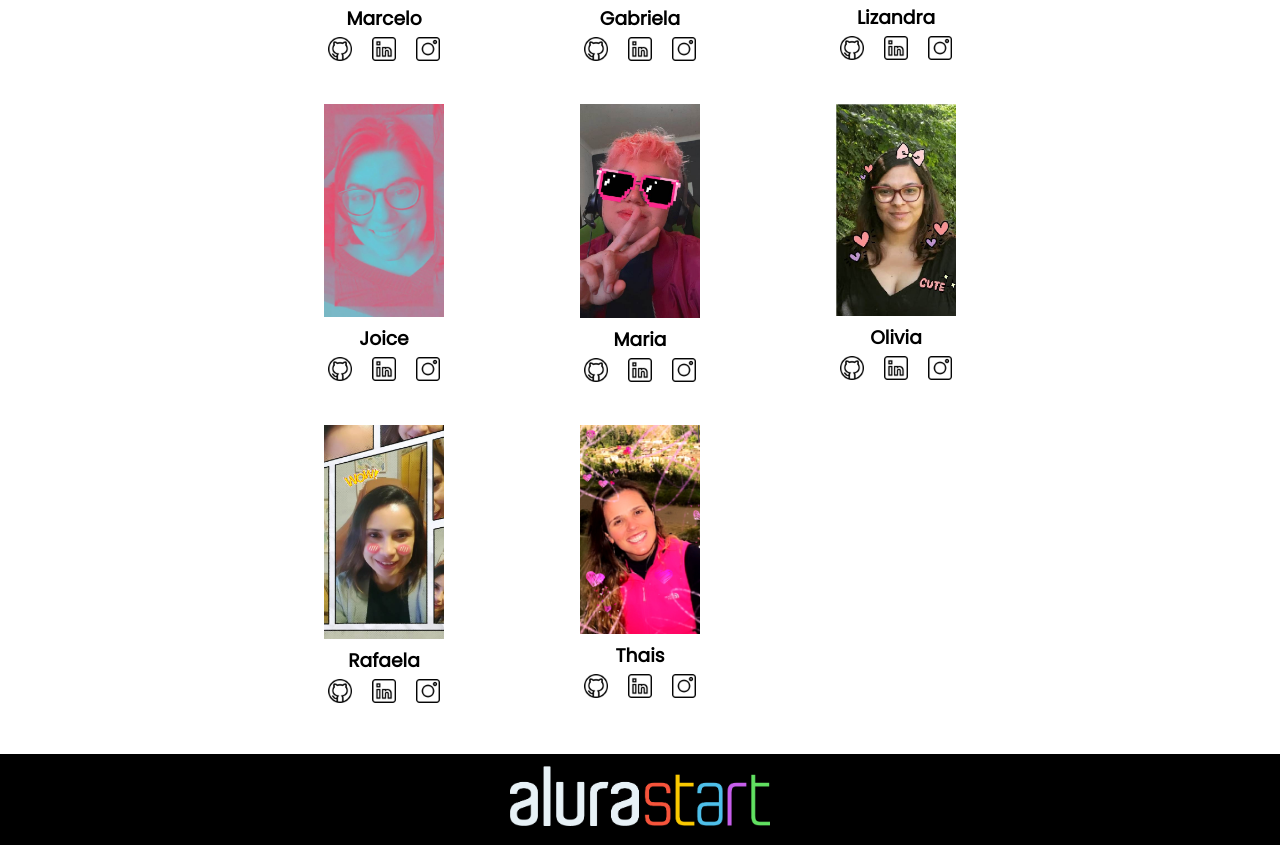
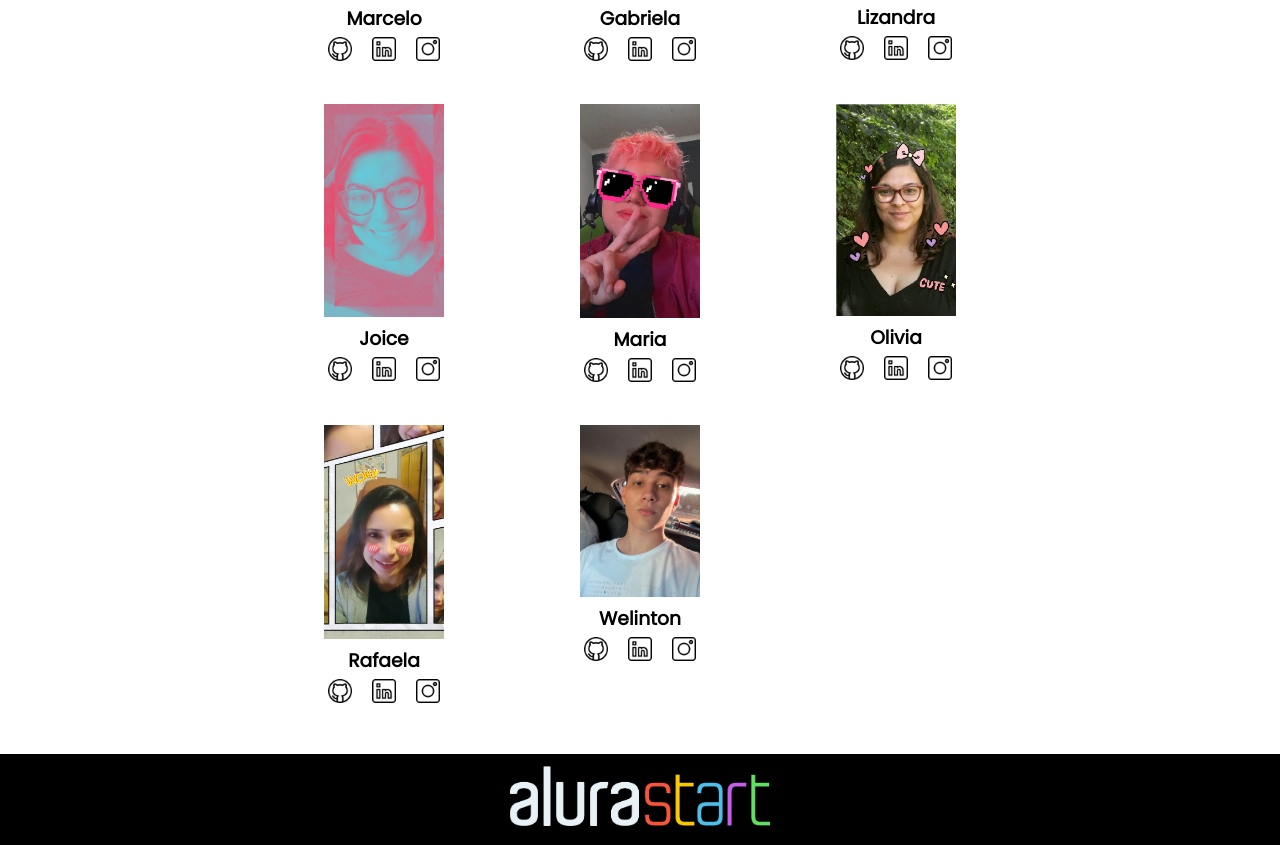
Before and after one commit to welintonzz/av1_2tri, a plain HTML site: page index.html in a window 1280 px wide. Shown: the part 837-1682 px from the top of the page. Drawn offline with Linux system fonts and the light colour scheme.

Commit message:
index.html

```diff
--- a/index.html
+++ b/index.html
@@ -84,11 +84,11 @@
             <a href="https://www.instagram.com/rafafmo/"><img class="estudante-icone" src="instagram.png" alt="icone instagram"></a>
         </div>
         <div class="estudante-div">
-            <img class="estudante-imagem" src="Thais.jpg" alt="foto da thais">
-            <h3 class="estudante-nome">Thais</h3>
-            <a href="https://github.com/Thaispianucci"><img class="estudante-icone" src="github.png" alt="icone github"></a>
-            <a href="https://www.linkedin.com/in/thais-pianucci-benedicto-54a9a416/"><img class="estudante-icone" src="linkedin.png" alt="icone linkedin"></a>
-            <a href="https://www.instagram.com/thaispianucci/"><img class="estudante-icone" src="instagram.png" alt="icone instagram"></a>
+            <img class="estudante-imagem" src="Welinton.jpeg" alt="foto do welinton">
+            <h3 class="estudante-nome">Welinton</h3>
+            <a href="https://github.com/"><img class="estudante-icone" src="github.png" alt="icone github"></a>
+            <a href="https://www.linkedin.com/in/"><img class="estudante-icone" src="linkedin.png" alt="icone linkedin"></a>
+            <a href="https://www.instagram.com/welinton.zz/"><img class="estudante-icone" src="instagram.png" alt="icone instagram"></a>
         </div>
 
     </div>
```
